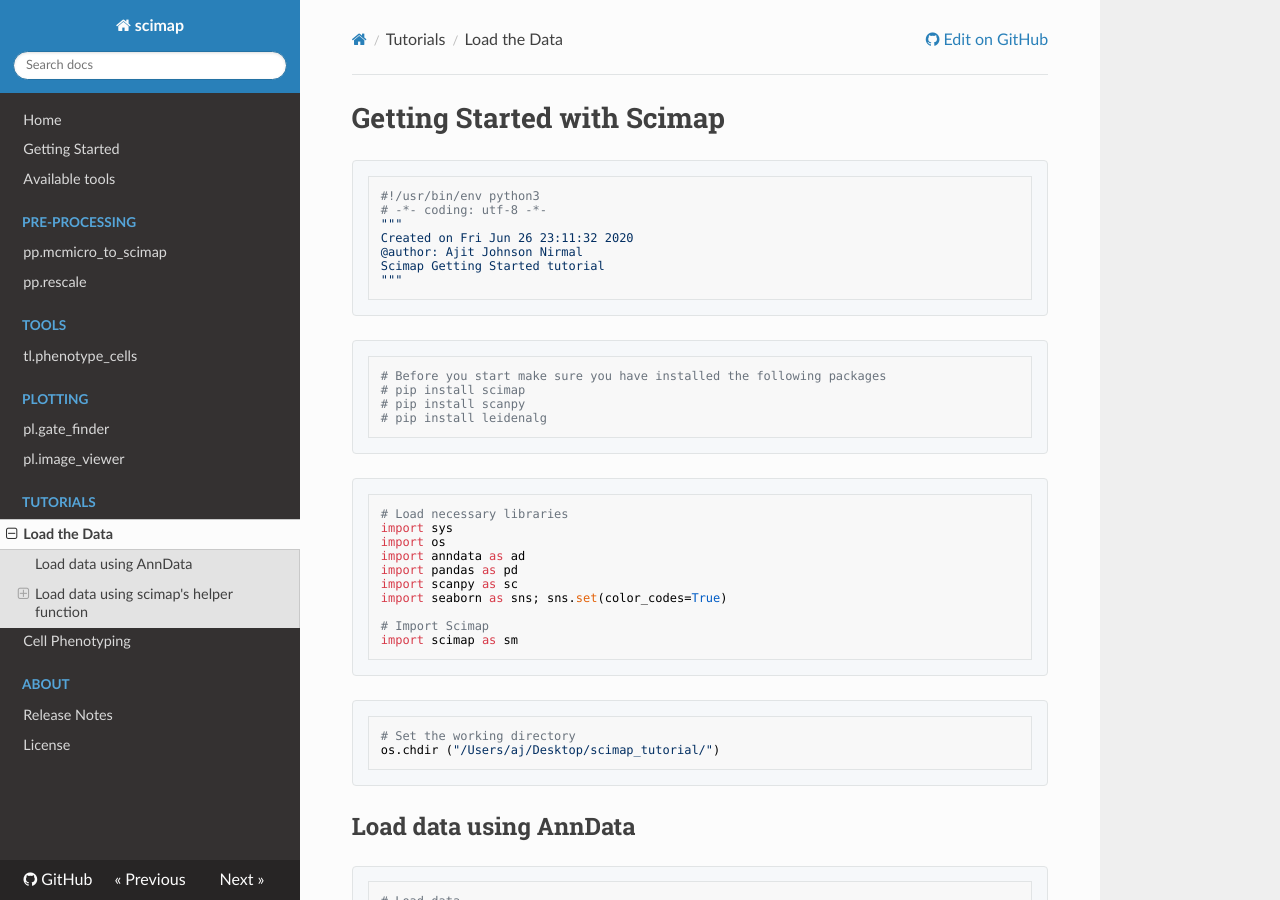
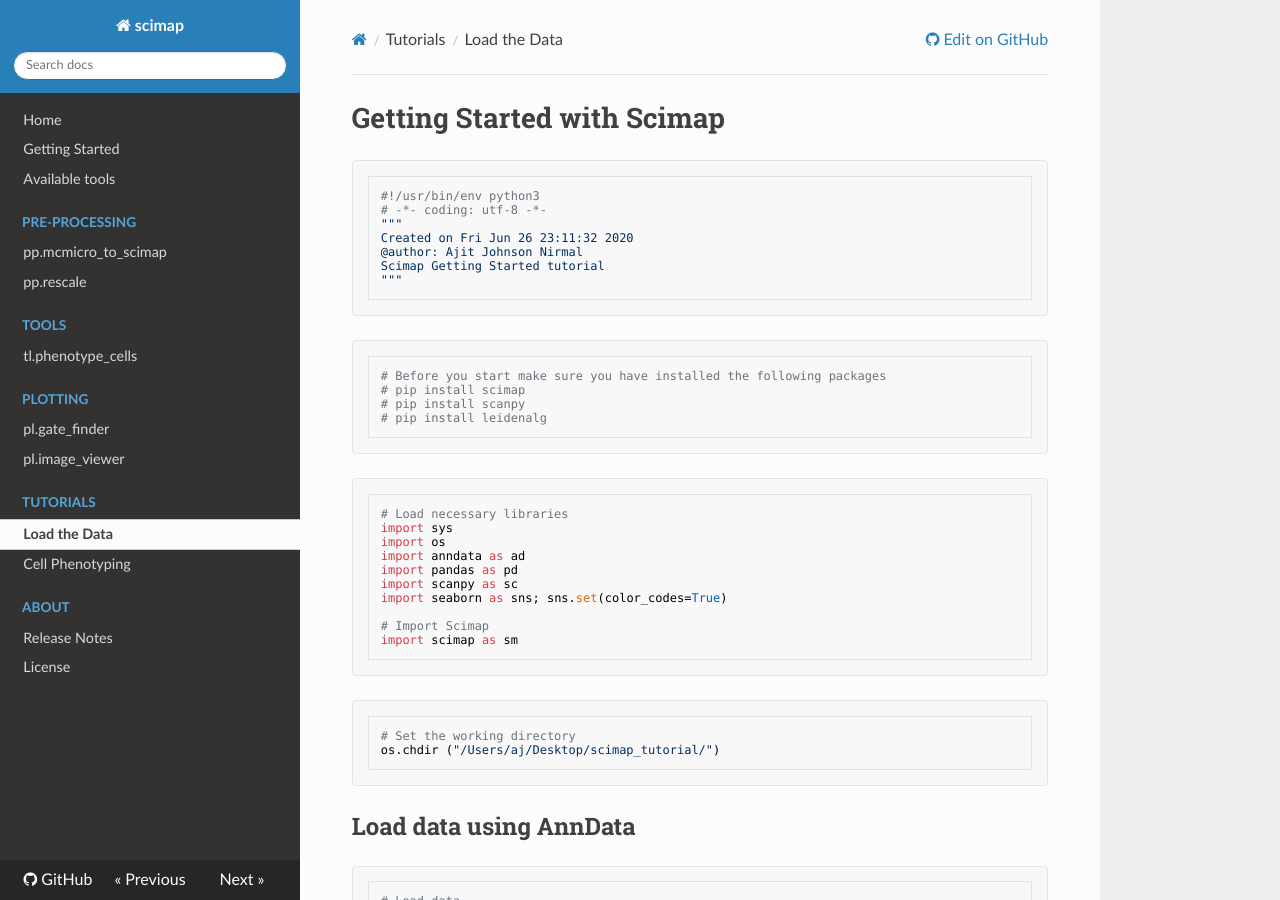
Before and after one commit to labsyspharm/scimap, an MkDocs documentation site: the page built from docs/tutorials/scimap-tutorial-getting-started.md, in a window 1280 px wide and 900 px high. Built offline with MkDocs 1.6.1, drawn with Linux system fonts in a browser that asks for light colours; nearby versions of some CDN libraries.

Commit message:
collapse nav

```diff
--- a/mkdocs.yml
+++ b/mkdocs.yml
@@ -5,7 +5,9 @@
 repo_url: https://github.com/ajitjohnson/scimap
 edit_uri: https://github.com/ajitjohnson/scimap/edit/master/docs
 
-theme: readthedocs
+theme:
+  name: readthedocs
+  titles_only: true
 
 markdown_extensions:
   - admonition
```
